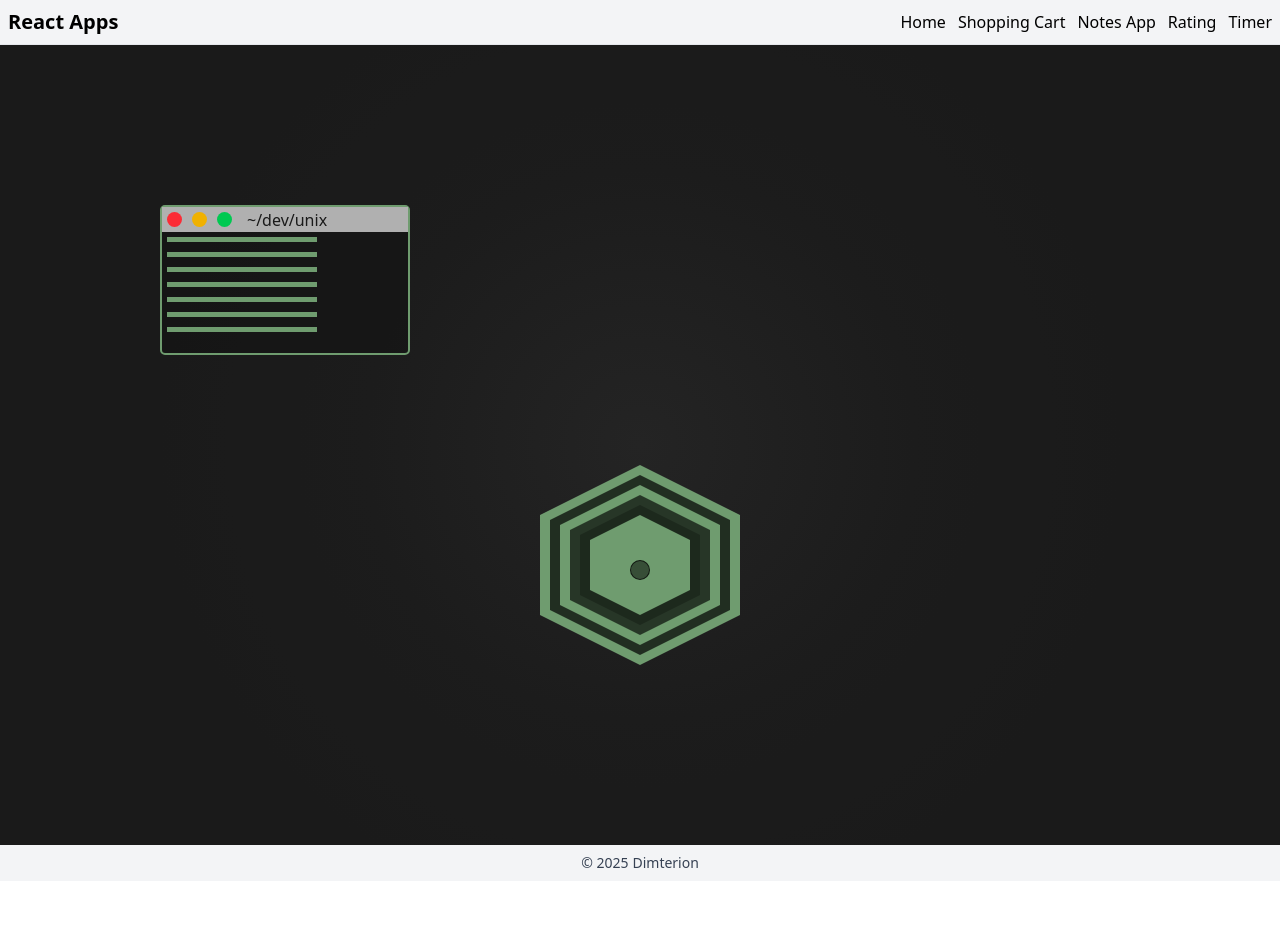
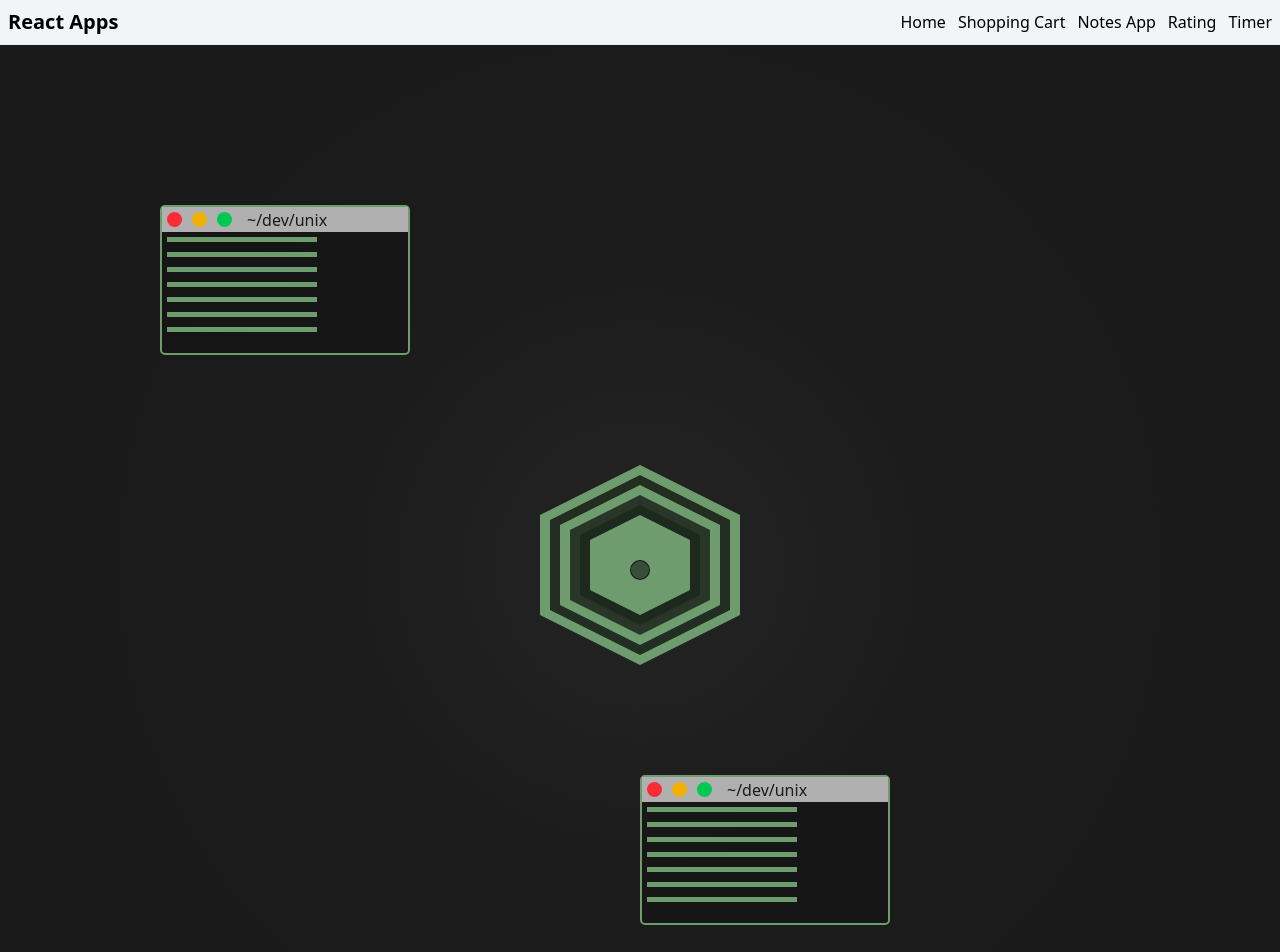
Before and after one commit to Dimterion/react-apps, a React (Vite) app: page /node-interface in a window 1280 px wide. Shown: the top 952 px of the page. Before the commit the page ends 881 px from the top, so only its background shows below. Built offline with nearby package versions, Linux system fonts and the light colour scheme; no server answers.

Commit message:
adjust node page elements

```diff
--- a/src/pages/node-interface/node-interface.css
+++ b/src/pages/node-interface/node-interface.css
@@ -66,6 +66,10 @@ Highlights: #e3725b, #a87e35, #6f9c6f (Muted Green)
 .terminal-main {
   display: flex;
   flex-flow: column nowrap;
+}
+
+.terminal-right {
+  margin-left: 40rem;
 }
 
 .terminal-output {
--- a/src/pages/node-interface/node-interface.jsx
+++ b/src/pages/node-interface/node-interface.jsx
@@ -33,6 +33,23 @@ const NodeInterfacePage = () => {
           </div>
         </div>
       </div>
+      <div className="terminal terminal-right">
+        <div className="terminal-header">
+          <div className="terminal-circle bg-red-500"></div>
+          <div className="terminal-circle bg-yellow-500"></div>
+          <div className="terminal-circle bg-green-500"></div>
+          <div className="terminal-console">~/dev/unix</div>
+        </div>
+        <div className="terminal-main">
+          <div className="terminal-output"></div>
+          <div className="terminal-output"></div>
+          <div className="terminal-output"></div>
+          <div className="terminal-output"></div>
+          <div className="terminal-output"></div>
+          <div className="terminal-output"></div>
+          <div className="terminal-output"></div>
+        </div>
+      </div>
     </main>
   );
 };
```
